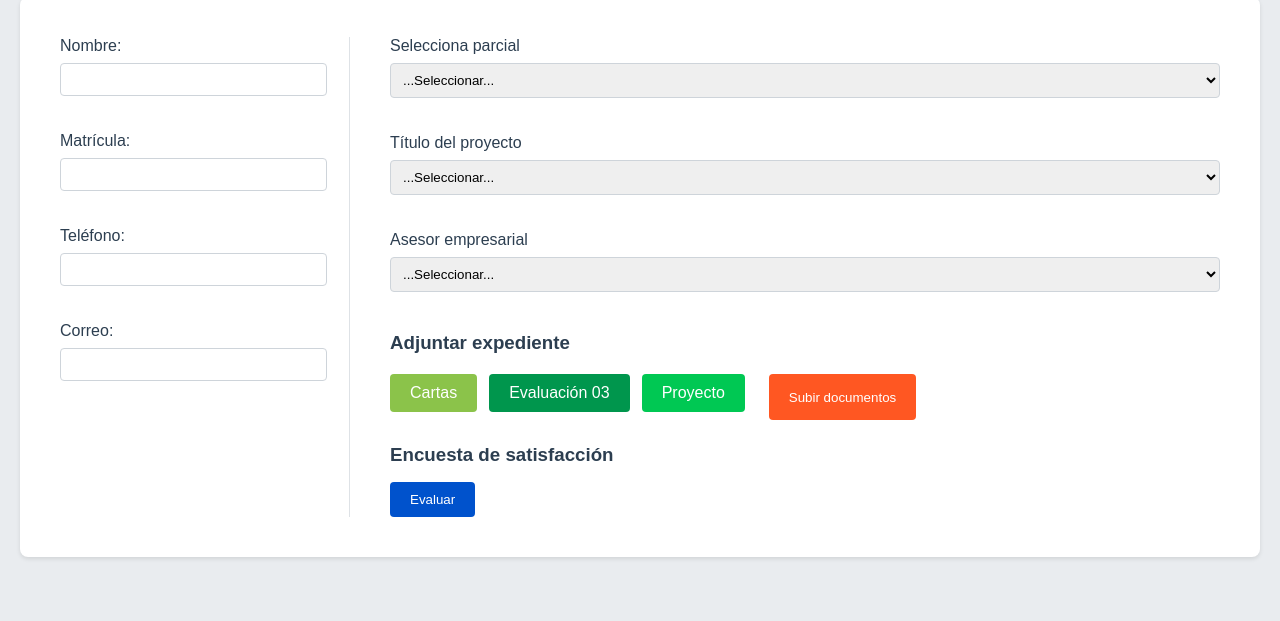
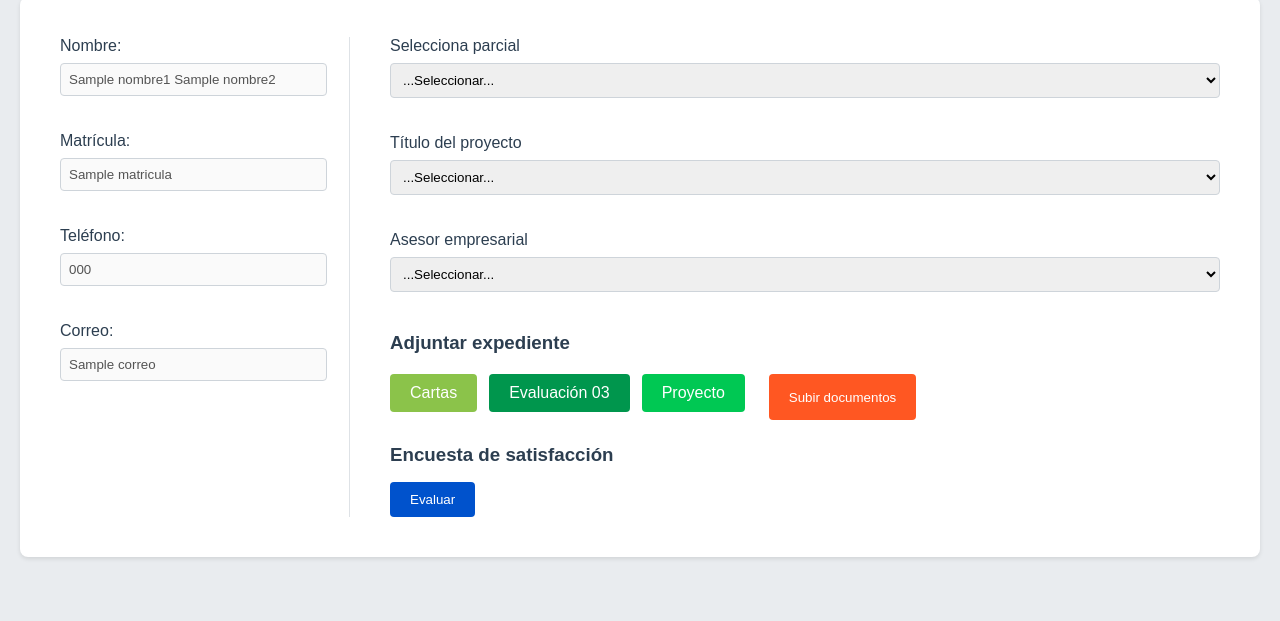
Before and after one commit to mundoger/SOGPEE-Proyect, a Flask app: template templates/perfiles/evaluacionEstudiante.html in a window 1280 px wide. Shown: the part 125-746 px from the top of the page. Run offline with Flask 3, Linux system fonts and the light colour scheme; the template is opened without the code that fills it: most values are stand-ins (such as "Sample title", 1, 10 or a date in 2020).

Commit message:
cambiosSantos2

```diff
--- a/app.py
+++ b/app.py
@@ -4,7 +4,6 @@ from sqlalchemy.exc import IntegrityError
 from sqlalchemy import text
 from conexion import engine
 from datetime import datetime
-import hashlib,os
 import re
 
 app = Flask(__name__)
@@ -20,3 +19,39 @@ def loginAsesorAcademico2():
 @app.route('/loginCoordinacion2')
 def loginCoordinacion2():
     return render_template('login/loginCoordinacion2.html')
+@app.route('/iniciarSesionEstudiante',methods=['POST'])
+def loginEstudiante():
+    matricula= request.form['matricula']
+    correo= request.form['correo']
+    resultado = inicioSesionEstudiante(matricula,correo)
+    return resultado
+
+
+
+
+
+
+
+
+
+
+
+def inicioSesionEstudiante(matricula,correo):
+    try:
+        query = text("SELECT Matricula,Nombre1,Nombre2,ApellidoP,ApellidoM,Telefono,Correo FROM estudiante WHERE matricula = :matricula AND correo =:correo")
+        with engine.connect() as conn:
+            ok= conn.execute(query, {'matricula': matricula,'correo':correo}).fetchone()
+            Matricula = ok[0]
+            Nombre1 = ok[1]
+            Nombre2 = ok[2]
+            ApellidoP = ok[3]
+            ApellidoM = ok[4]
+            Telefono = ok[5]
+            Correo = ok[6]
+
+            if ok:
+                return render_template('/perfiles/evaluacionEstudiante.html',Matricula=Matricula,Nombre1=Nombre1,Nombre2=Nombre2,ApellidoM=ApellidoM,ApellidoP=ApellidoP,Telefono=Telefono,Correo=Correo)
+            else:
+                return 'no encontado'
+    except Exception as e:
+            return f'error {e}'
--- a/templates/perfiles/evaluacionEstudiante.html
+++ b/templates/perfiles/evaluacionEstudiante.html
@@ -105,7 +105,7 @@
 <body>
 <header class="container-fluid d-flex justify-content-center p-2">
             <div class="logoUPT" >
-                <img src="../img/logo upt.png" alt="logo UPT" height="80">
+                <img src="../static/img/logo_upt.png" alt="logo UPT" height="80">
             </div>
 </header><br>
     <div class="container">
@@ -114,19 +114,19 @@
             <div class="left-column">
                 <div class="form-group">
                     <label for="nombre">Nombre:</label>
-                    <input type="text" id="nombre" name="nombre">
+                    <input type="text" id="nombre" name="nombre" value="{{Nombre1}} {{Nombre2}}" disabled>
                 </div>
                 <div class="form-group">
                     <label for="matricula">Matrícula:</label>
-                    <input type="text" id="matricula" name="matricula">
+                    <input type="text" id="matricula" name="matricula" value="{{Matricula}}" disabled>
                 </div>
                 <div class="form-group">
                     <label for="telefono">Teléfono:</label>
-                    <input type="tel" id="telefono" name="telefono">
+                    <input type="tel" id="telefono" name="telefono" value="{{Telefono}}" disabled>
                 </div>
                 <div class="form-group">
                     <label for="correo">Correo:</label>
-                    <input type="email" id="correo" name="correo">
+                    <input type="email" id="correo" name="correo" value="{{Correo}}" disabled>
                 </div>
             </div>
 
@@ -139,6 +139,10 @@
                     <label for="parcial">Selecciona parcial</label>
                     <select id="parcial" name="parcial">
                         <option value="">...Seleccionar...</option>
+                        <option value="">Parcial 1</option>
+                        <option value="">Parcial 2</option>
+                        <option value="">Parcial 3</option>
+
                     </select>
                 </div>
                 <div class="form-group">
```
Also changed, not shown: templates/login/loginEstudiante2.html (+4 -4 lines).
